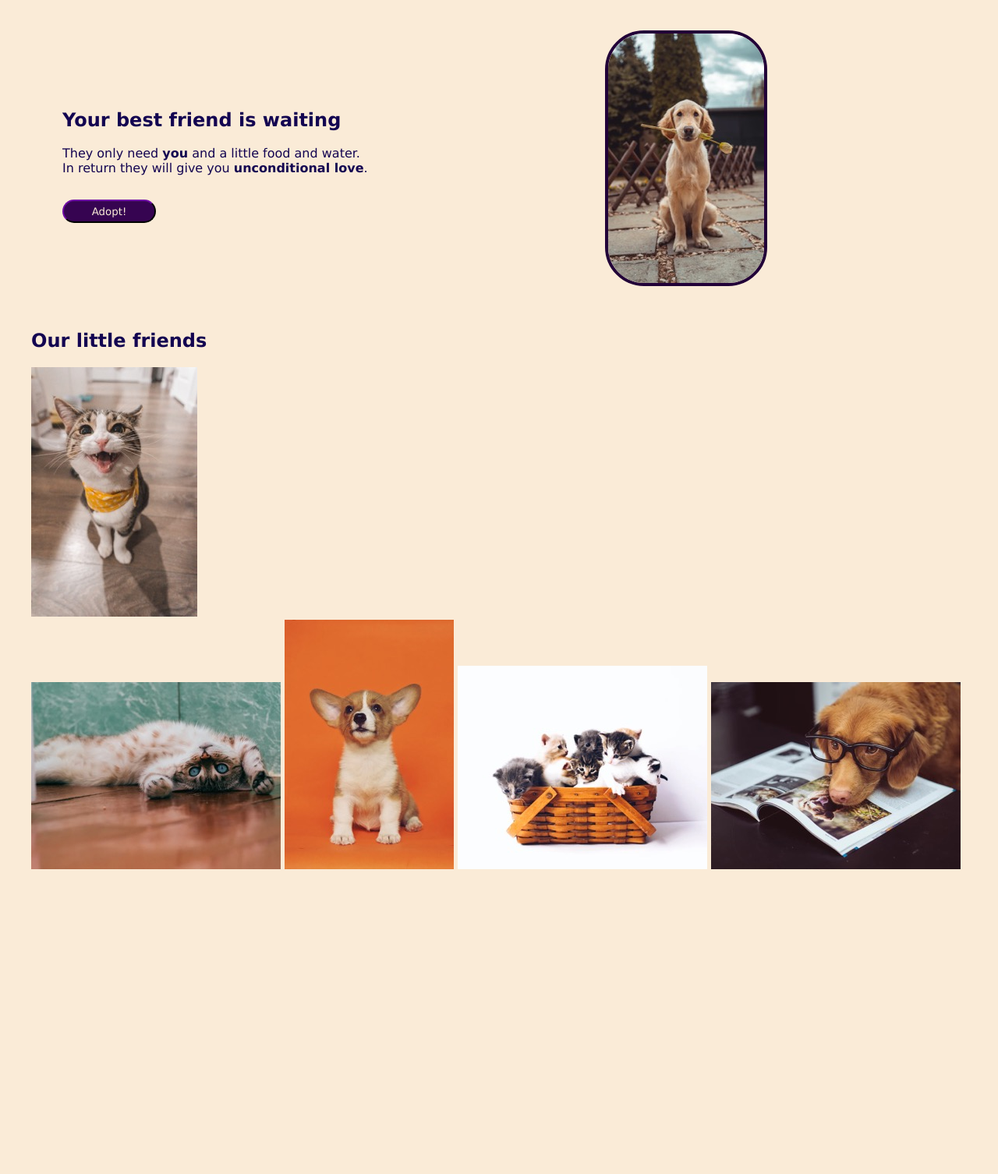
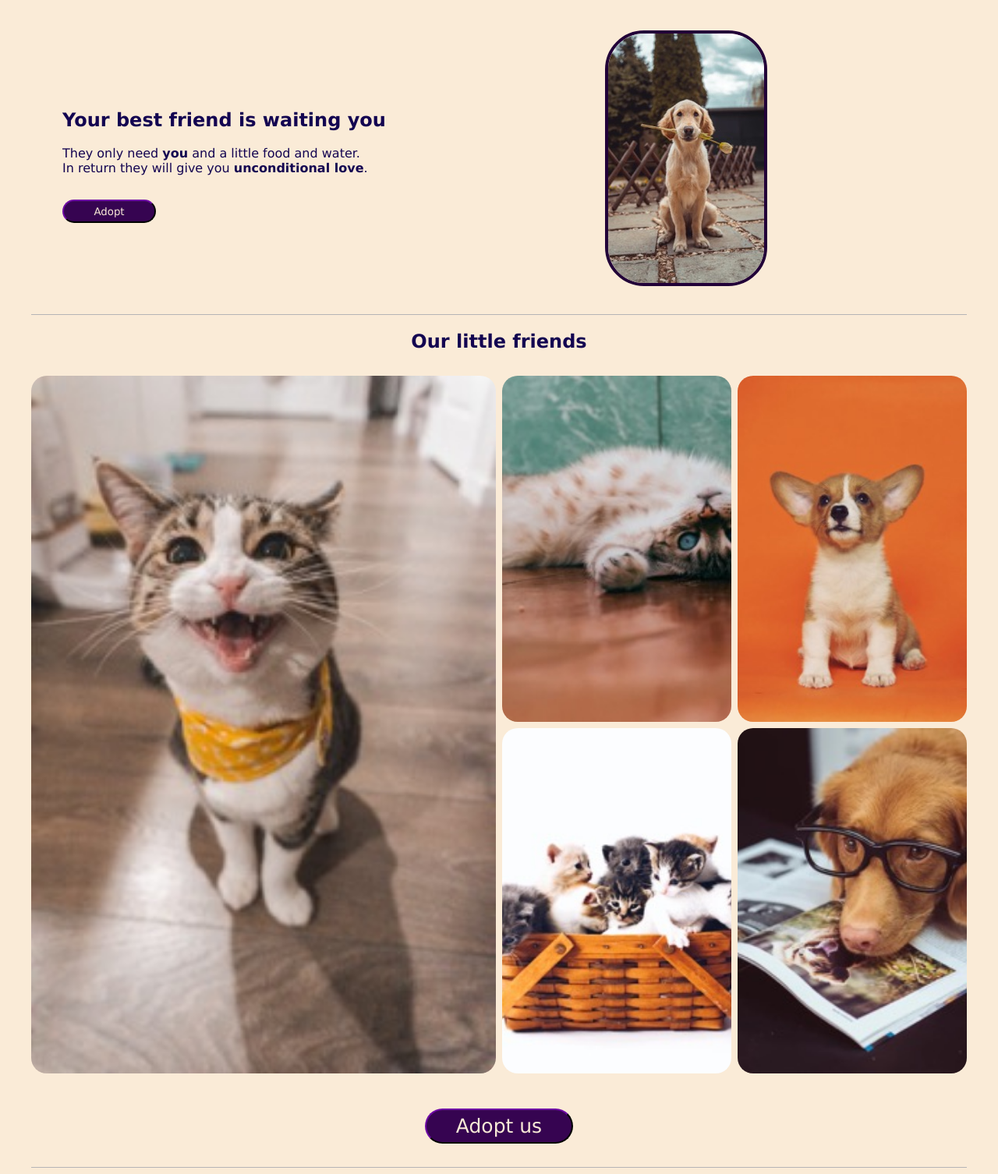
Before and after one commit to immrjark/css-grid-course, a plain HTML site: page proyect.html in a window 1280 px wide. Shown: the part 5-1511 px from the top of the page at 78% size. Before the commit the page ends 1132 px from the top, so only its background shows below. Drawn offline with Linux system fonts and the light colour scheme.

Commit message:
've finished the second section

```diff
--- a/proyect.html
+++ b/proyect.html
@@ -13,26 +13,27 @@
     <main>
         <section class="hero">
             <div class="hero-content">
-                <h1>Your best friend is waiting</h1>
+                <h1>Your best friend is waiting you</h1>
                 <p>
                     They only need <b>you</b> and a little food and water.<br>In return they will give you <b>unconditional love</b>.
                 </p>
-                <button class="btn-adopt">Adopt!</button>
+                <button class="btn-adopt">Adopt</button>
             </div>
             <div class="hero-section_photo">
                 <img class= "hero-img" src="./assets/dog4.jpeg" alt="Dog with flower in its mouth">
             </div>
         </section>
-        <section class="second-section">
-            <h2>Our little friends</h2>
-            <div class="second-section_first-content">
-                <img src="./assets/cat4.jpeg" alt="cat-with-scarf">
+        <section class="section2">
+            <h2 class="section2-title">Our little friends</h2>
+            <div class="section2-photos">
+                <img class="pets-photos pets-photos__big" src="./assets/cat4.jpeg" alt="cat with scarf">
+                <img class="pets-photos" src="./assets/cat1.jpeg" alt="cat photo">
+                <img class="pets-photos" src="./assets/dog1.jpeg" alt="dog photo">
+                <img class="pets-photos" src="./assets/cat2.jpeg" alt="cat photo">
+                <img class="pets-photos" src="./assets/dog2.jpeg" alt="dog photo">
             </div>
-            <div class="second-section_second-content">
-                <img src="./assets/cat1.jpeg" alt="cat-photo">
-                <img src="./assets/dog1.jpeg" alt="dog-photo">
-                <img src="./assets/cat2.jpeg" alt="cat-photo">
-                <img src="./assets/dog2.jpeg" alt="dog-photo">
+            <div class="section2-button">
+                <button class="btn-adtop-us">Adopt us</button>
             </div>
         </section>
         <section class="third-section">
--- a/styles/proyect.css
+++ b/styles/proyect.css
@@ -17,6 +17,7 @@ main {
     display: grid;
     grid-template-columns: 2fr 3fr;
     grid-auto-rows: 400px;
+    border-bottom: 1px solid rgb(181, 180, 182);
 }
 .hero-content{
     align-self: center;
@@ -52,6 +53,51 @@ main {
 
 /* Second Section */
 
+.section2 {
+    border-bottom: 1px solid rgb(181, 180, 182);
+}
+.section2-title {
+    text-align: center;
+    margin-bottom: 30px;
+}
+.section2-photos {
+    display: grid;
+    grid-template-columns: repeat(4, 1fr);
+    grid-auto-rows: 1fr;
+    gap: 8px;
+    margin-bottom: 30px;
+}
+.pets-photos {
+    width: 100%;
+    height: 100%;
+    object-fit: cover;
+    border-radius: 20px;
+}
+.pets-photos:hover {
+    border: 2px solid rgb(54 4 81);
+}
+.pets-photos__big {
+    grid-area: 1/1/3/3;
+}
+.section2-button {
+    margin-bottom: 30px;
+    display: grid;
+    place-content: center;
+}
+.btn-adtop-us {
+    margin-top: 15px;
+    font-size: 25px;
+    width: 190px;
+    height: 45px;
+    border-radius: 50px;
+    background-color: rgb(54 4 81);
+    color: antiquewhite;
+    border-color: rgb(54 4 81);
+}
+.btn-adtop-us:hover {
+    color: rgb(54 4 81);
+    background-color: antiquewhite;
+}
 
 
 /* FOOTER SECTION */
```
